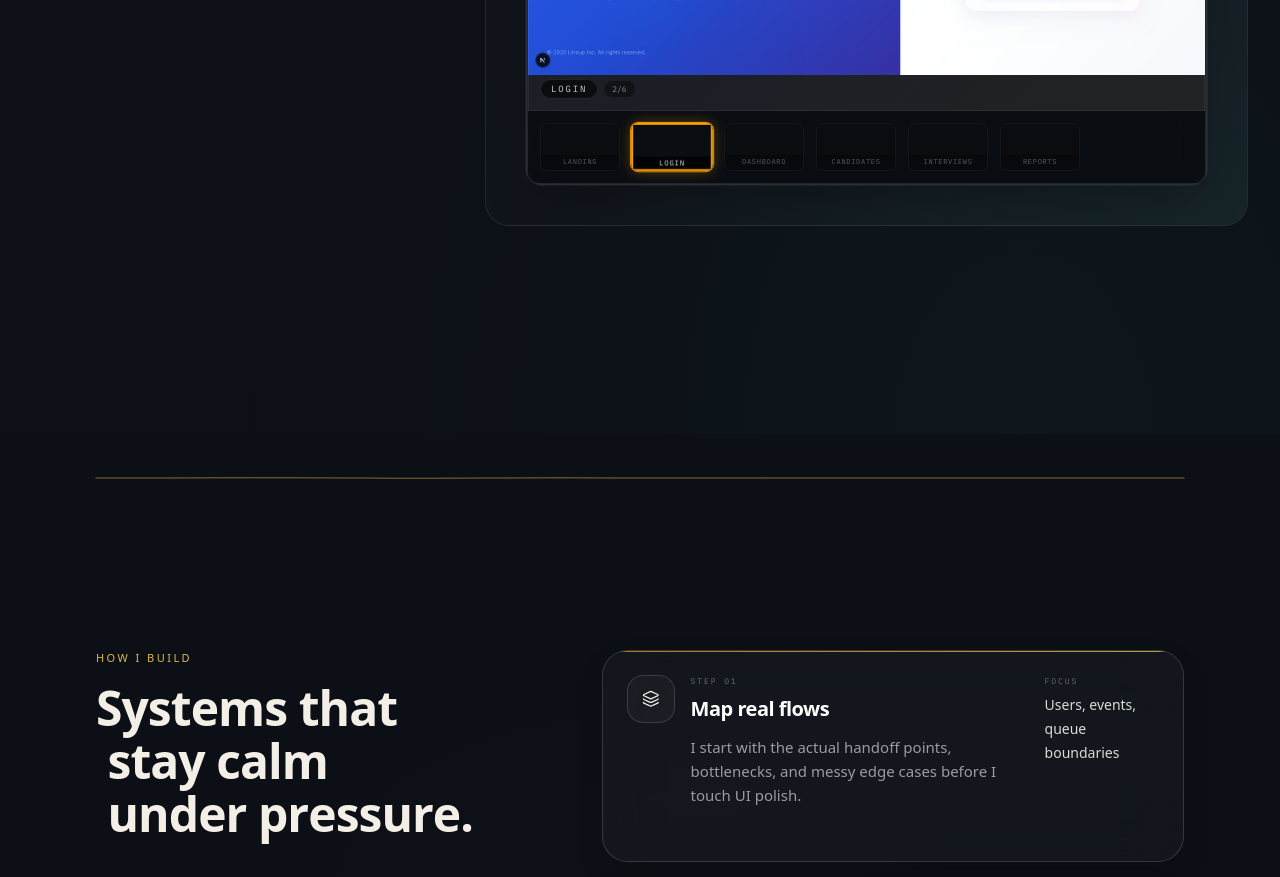
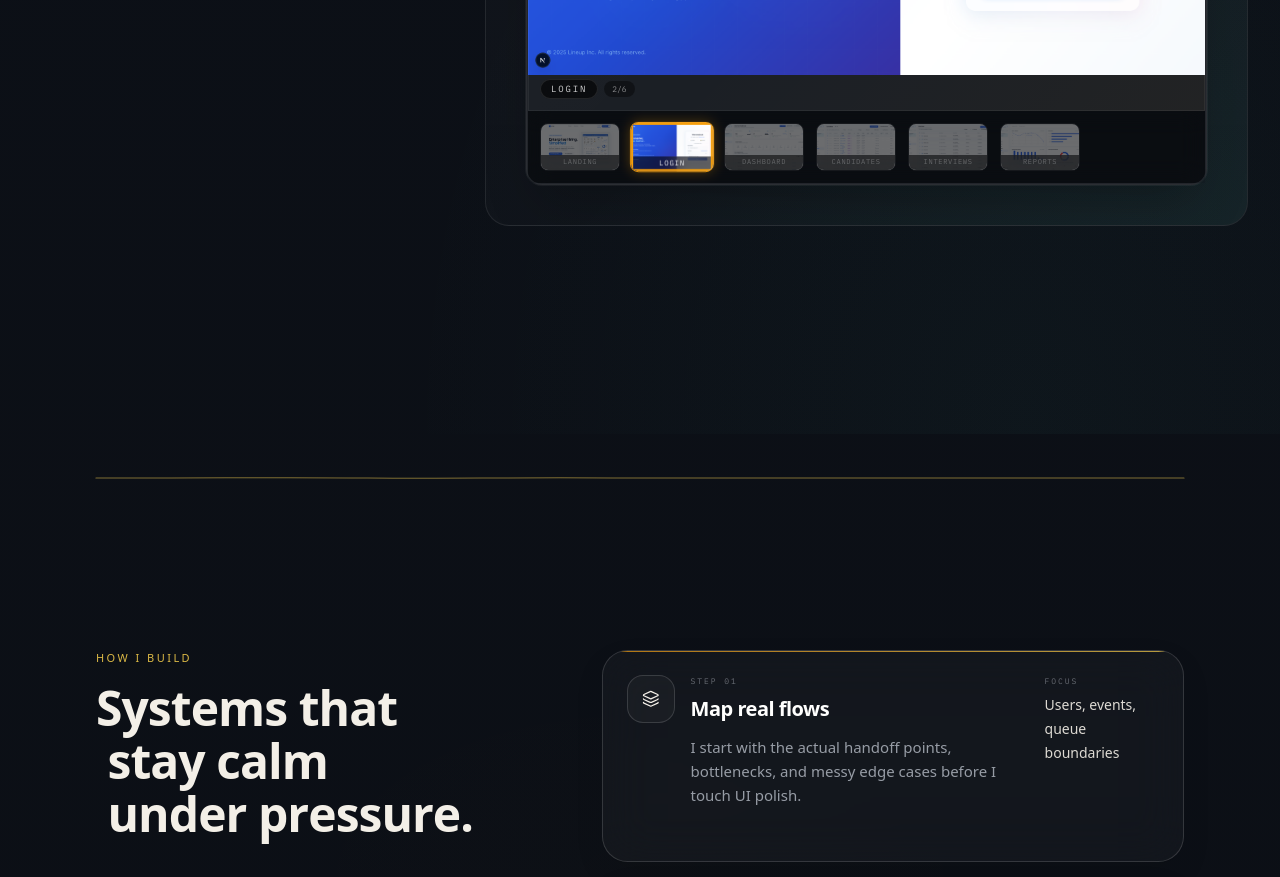
Before and after one commit to ChinmayyK/Portfolio, a Next.js app: page / in a window 1280 px wide. Shown: the part 4360-5237 px from the top of the page. Built offline with nearby package versions, Linux system fonts and the light colour scheme.

Commit message:
Fix thumbnail image rendering by replacing button tag and enforcing z-index layers

```diff
--- a/src/components/Projects.tsx
+++ b/src/components/Projects.tsx
@@ -217,28 +217,30 @@ function Gallery({ slides }: { slides: ScreenshotSlide[] }) {
       {slides.length > 1 && (
         <div className="flex gap-2 p-2 overflow-x-auto bg-black/30 scrollbar-hide sm:gap-3 sm:p-3 backdrop-blur-md">
           {slides.map((sl, i) => (
-            <button key={i} onClick={e => { e.stopPropagation(); triggerHaptic("light"); go(i, i > active ? 1 : -1); }}
-              className={`relative shrink-0 w-16 h-10 rounded-lg overflow-hidden transition-all duration-500 border sm:w-20 sm:h-12 ${
+            <div key={i} role="button" onClick={e => { e.stopPropagation(); triggerHaptic("light"); go(i, i > active ? 1 : -1); }}
+              className={`relative shrink-0 w-16 h-10 rounded-lg overflow-hidden transition-all duration-500 border sm:w-20 sm:h-12 cursor-pointer ${
                 i === active
                   ? "opacity-100 border-[var(--accent)] shadow-[0_0_12px_rgba(245,158,11,0.3)] scale-105"
-                  : "opacity-40 hover:opacity-80 border-white/10 hover:border-white/20"
+                  : "opacity-50 hover:opacity-100 border-white/10 hover:border-white/20"
               }`}
               aria-label={`Go to ${sl.label}`}>
-              <img
+              <Image
                 src={sl.src}
-                alt=""
-                className="absolute inset-0 w-full h-full object-cover"
-                loading="lazy"
+                alt={sl.label}
+                fill
+                sizes="100px"
+                className="object-cover"
+                unoptimized
               />
-              <div className="absolute inset-x-0 bottom-0 py-0.5 bg-black/60 backdrop-blur-[2px] flex justify-center items-center">
+              <div className="absolute inset-x-0 bottom-0 py-0.5 bg-black/60 backdrop-blur-sm flex justify-center items-center z-10">
                 <span className="text-[6px] sm:text-[7px] font-mono uppercase tracking-widest text-white/90 text-center line-clamp-1 px-1">{sl.label}</span>
               </div>
               {i === active ? (
-                <div className="absolute inset-0 ring-2 ring-inset ring-[var(--accent)] pointer-events-none" />
+                <div className="absolute inset-0 ring-2 ring-inset ring-[var(--accent)] pointer-events-none z-20" />
               ) : (
-                <div className="absolute inset-0 bg-black/10 group-hover:bg-transparent transition-colors pointer-events-none" />
+                <div className="absolute inset-0 bg-black/20 group-hover:bg-transparent transition-colors pointer-events-none z-20" />
               )}
-            </button>
+            </div>
           ))}
         </div>
       )}
```
